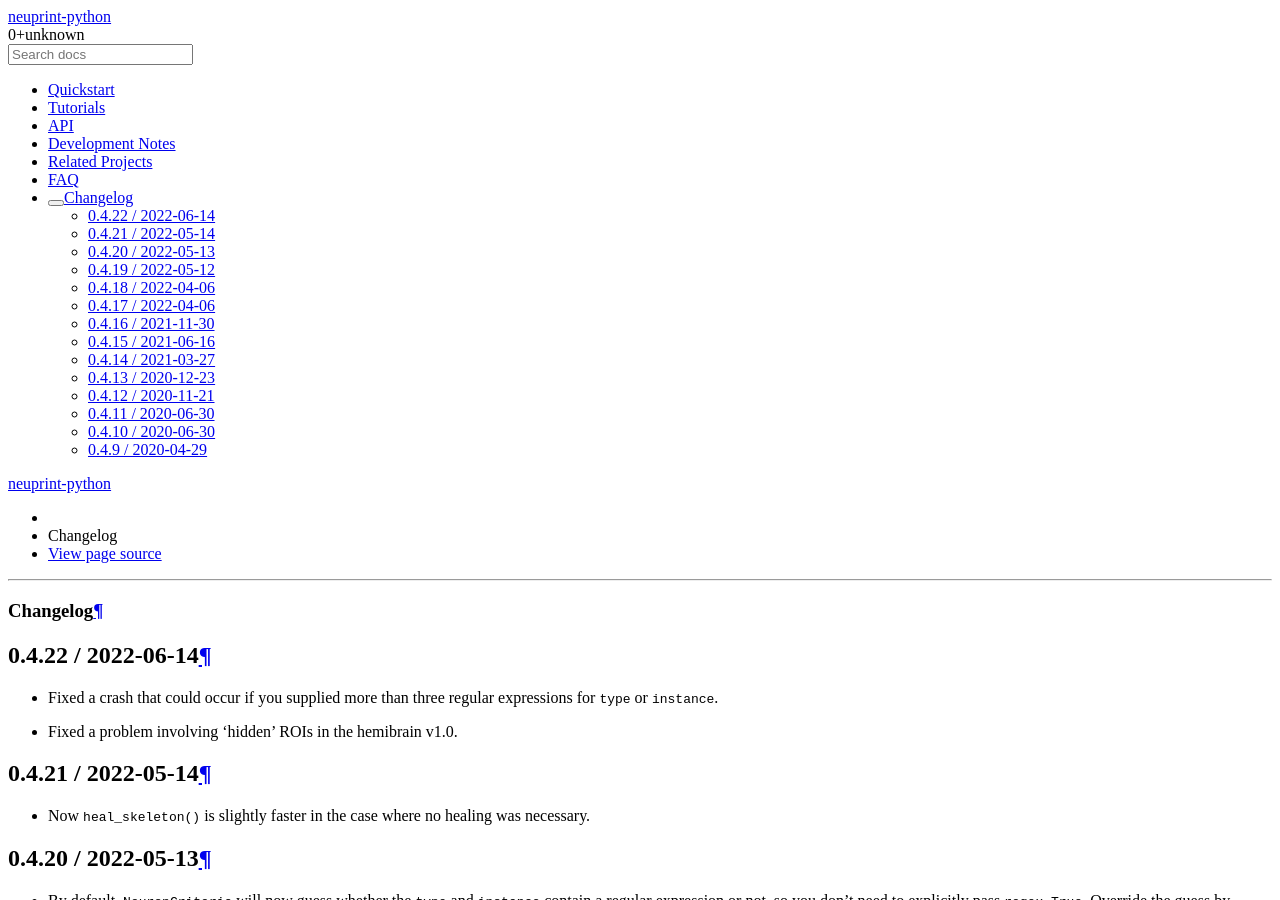
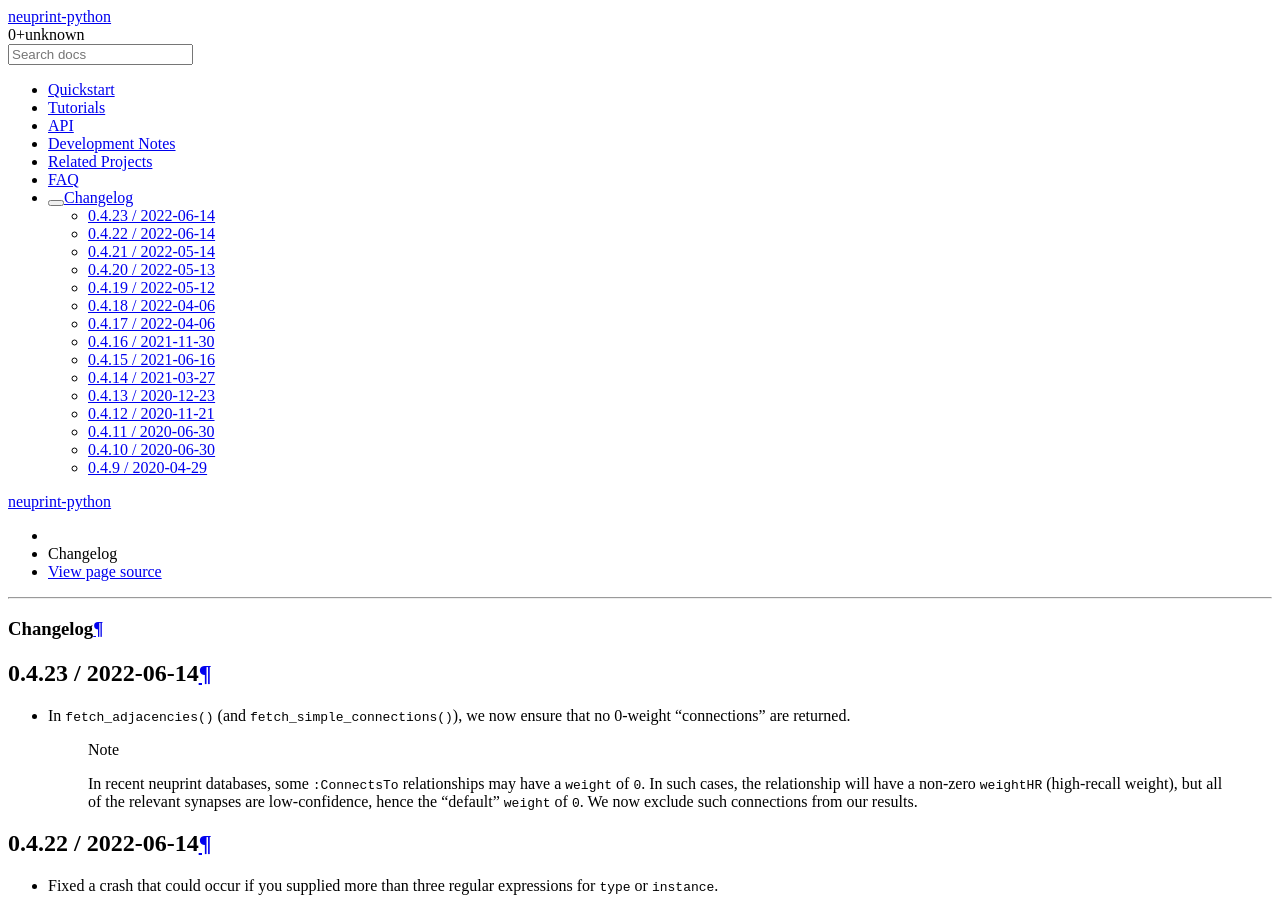
Before and after one commit to connectome-neuprint/neuprint-python, a Sphinx documentation site: the page built from docs/source/changelog.rst, in a window 1280 px wide and 900 px high. Built offline with Sphinx 7.4.7 and the Read the Docs theme 2.0.0, drawn with Linux system fonts in a browser that asks for light colours; pages that are not in the unit, such as notebooks, are missing from menus.

Commit message:
Don't assume that the 'weight' of a :ConnectsTo relationship is always non-zero.

```diff
--- a/docs/source/changelog.rst
+++ b/docs/source/changelog.rst
@@ -1,5 +1,17 @@
 Changelog
 =========
+
+0.4.23 / 2022-06-14
+-------------------
+
+- In ``fetch_adjacencies()`` (and ``fetch_simple_connections()``), we now ensure that no 0-weight "connections" are returned.
+
+   .. note::
+
+      In recent neuprint databases, some ``:ConnectsTo`` relationships may have a ``weight`` of ``0``.
+      In such cases, the relationship will have a non-zero ``weightHR`` (high-recall weight), but all of the relevant
+      synapses are low-confidence, hence the "default" ``weight`` of ``0``.
+      We now exclude such connections from our results.
 
 0.4.22 / 2022-06-14
 -------------------
```
Also changed, not shown: 1 other file.
